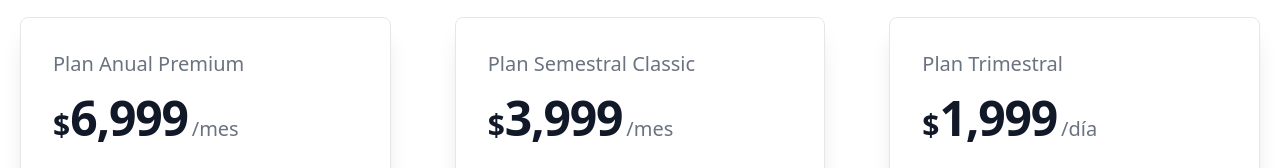
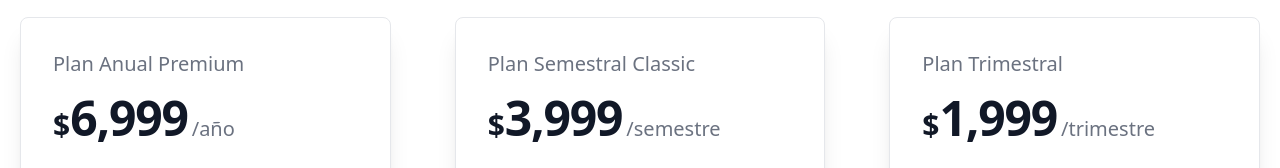
Before and after one commit to omarguzmanm/gym-landing, a plain HTML site: page memberships.html in a window 1280 px wide. Shown: the part 2205-2373 px from the top of the page. Drawn offline with nearby package versions, Linux system fonts and the light colour scheme.

Commit message:
Correciòn de errores

```diff
--- a/memberships.html
+++ b/memberships.html
@@ -493,7 +493,7 @@
                 <div class="flex items-baseline text-gray-900">
                     <span class="text-3xl font-semibold">$</span>
                     <span class="text-5xl font-extrabold tracking-tight">6,999</span>
-                    <span class="ml-1 text-xl font-normal text-gray-500">/mes</span>
+                    <span class="ml-1 text-xl font-normal text-gray-500">/año</span>
                 </div>
             <ul role="list" class="space-y-5 my-7">
                 <li class="flex space-x-3 items-center">
@@ -559,7 +559,7 @@
             <div class="flex items-baseline text-gray-900">
                 <span class="text-3xl font-semibold">$</span>
                 <span class="text-5xl font-extrabold tracking-tight">3,999</span>
-                <span class="ml-1 text-xl font-normal text-gray-500">/mes</span>
+                <span class="ml-1 text-xl font-normal text-gray-500">/semestre</span>
             </div>
             <ul role="list" class="space-y-5 my-7">
                 <li class="flex space-x-3 items-center">
@@ -623,7 +623,7 @@
             <div class="flex items-baseline text-gray-900">
                 <span class="text-3xl font-semibold">$</span>
                 <span class="text-5xl font-extrabold tracking-tight">1,999</span>
-                <span class="ml-1 text-xl font-normal text-gray-500">/día</span>
+                <span class="ml-1 text-xl font-normal text-gray-500">/trimestre</span>
             </div>
             <ul role="list" class="space-y-5 my-7">
                 <li class="flex space-x-3 items-center">
```
